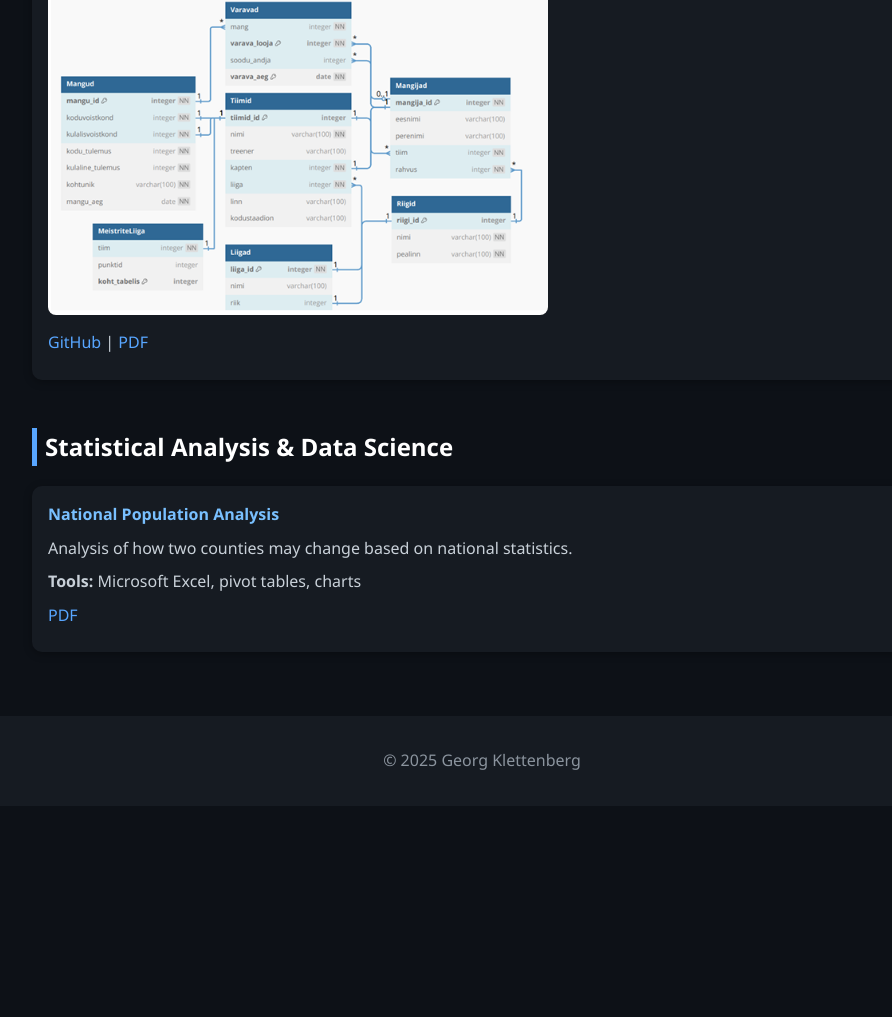
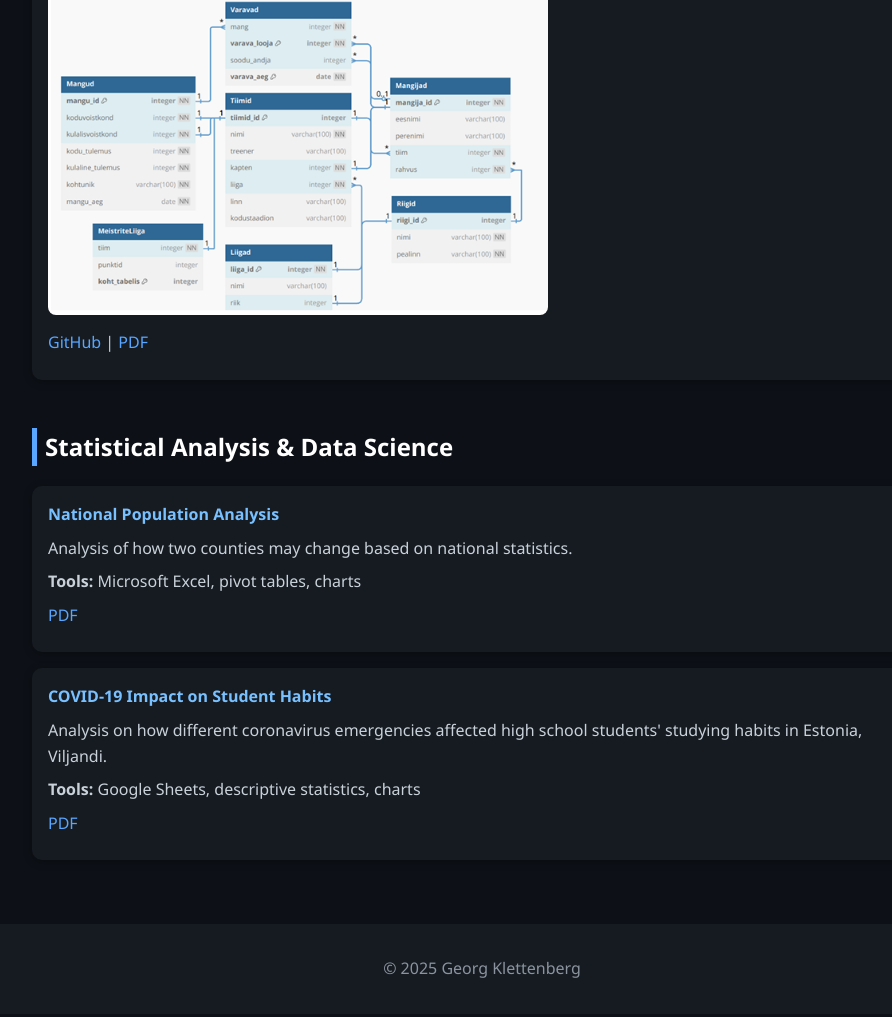
Before and after one commit to georgkle/personal-portfolio-website, a plain HTML site: page index.html in a window 1280 px wide. Shown: the part 1777-2794 px from the top of the page, without its empty margins (268-1160 px from the left). Before the commit the page ends 2615 px from the top, so only its background shows below. Drawn offline with Linux system fonts and the light colour scheme.

Commit message:
Update index.html

```diff
--- a/index.html
+++ b/index.html
@@ -205,7 +205,16 @@
         <a href="Hiiu ja Võru maakondade demograafiliste näitajate võrdlus aastatel 1991-2023.pdf">PDF</a>
       </p>
     </div>
-  </section>
+
+    <div class="project">
+      <h4>COVID-19 Impact on Student Habits</h4>
+      <p>Analysis on how different coronavirus emergencies affected high school students' studying habits in Estonia, Viljandi.</p>
+      <p><strong>Tools:</strong> Google Sheets, descriptive statistics, charts</p>
+      <p>
+        <a href="like distantsõppe perioodide mõjude võrdlused gümnaasiumiõpilaste õpiharjumustes ja õppeedukuses (1).pdf">PDF</a>
+      </p>
+    </div>
+</section>
 
   <footer>
     &copy; 2025 Georg Klettenberg
```
